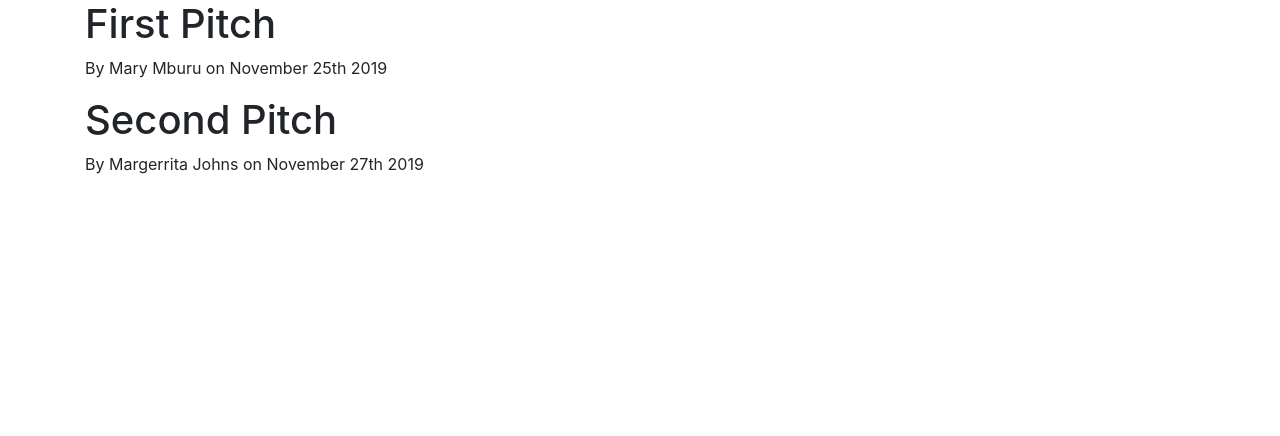
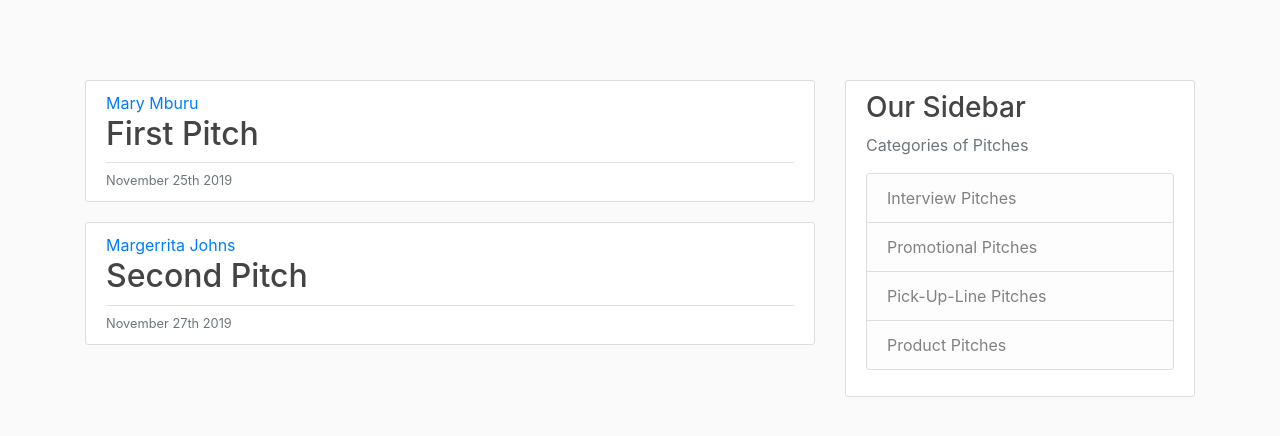
Before and after one commit to Codex-Mayrie/PITCH-APP, a Flask app: page / in a window 1280 px wide. Shown: the top 436 px of the page. Run offline with Flask 2, Linux system fonts and the light colour scheme; some libraries are stand-ins or nearby versions.

Commit message:
add content on home.html to display the pitches

```diff
--- a/manage.py
+++ b/manage.py
@@ -1,4 +1,4 @@
-from flask import Flask, render_template
+from flask import Flask, render_template, url_for
 app = Flask(__name__)
 
 pitches = [
--- /dev/null
+++ b/static/main.css
@@ -0,0 +1,80 @@
+body {
+  background: #fafafa;
+  color: #333333;
+  margin-top: 5rem;
+}
+
+h1, h2, h3, h4, h5, h6 {
+  color: #444444;
+}
+
+.bg-steel {
+  background-color: #5f788a;
+}
+
+.site-header .navbar-nav .nav-link {
+  color: #cbd5db;
+}
+
+.site-header .navbar-nav .nav-link:hover {
+  color: #ffffff;
+}
+
+.site-header .navbar-nav .nav-link.active {
+  font-weight: 500;
+}
+
+.content-section {
+  background: #ffffff;
+  padding: 10px 20px;
+  border: 1px solid #dddddd;
+  border-radius: 3px;
+  margin-bottom: 20px;
+}
+
+.article-title {
+  color: #444444;
+}
+
+a.article-title:hover {
+  color: #428bca;
+  text-decoration: none;
+}
+
+.article-content {
+  white-space: pre-line;
+}
+
+.article-img {
+  height: 65px;
+  width: 65px;
+  margin-right: 16px;
+}
+
+.article-metadata {
+  padding-bottom: 1px;
+  margin-bottom: 4px;
+  border-bottom: 1px solid #e3e3e3
+}
+
+.article-metadata a:hover {
+  color: #333;
+  text-decoration: none;
+}
+
+.article-svg {
+  width: 25px;
+  height: 25px;
+  vertical-align: middle;
+}
+
+.account-img {
+  height: 125px;
+  width: 125px;
+  margin-right: 20px;
+  margin-bottom: 16px;
+}
+
+.account-heading {
+  font-size: 2.5rem;
+}
--- a/templates/base.html
+++ b/templates/base.html
@@ -7,6 +7,7 @@
 
   <!-- Bootstrap CSS -->
   <link rel="stylesheet" href="https://stackpath.bootstrapcdn.com/bootstrap/4.1.3/css/bootstrap.min.css" integrity="sha384-MCw98/SFnGE8fJT3GXwEOngsV7Zt27NXFoaoApmYm81iuXoPkFOJwJ8ERdknLPMO" crossorigin="anonymous">
+  <link rel="stylesheet" type="text/css" href="{{ url_for('static', filename='main.css')}}">
 
     {% if title %}
     <title>Pitch Project - {{ title }}</title>
@@ -14,16 +15,32 @@
     <title>Pitch Project</title>
     {% endif %}
 </head>
+{% block navbar %}
+{% endblock navbar%}
 <body>
-  <div class="container">
-      {% block content %}
-      {% endblock content%}
-
-  </div>
+  <main role="main" class="container">
+    <div class="row">
+      <div class="col-md-8">
+        {% block content %}{% endblock %}
+      </div>
+      <div class="col-md-4">
+        <div class="content-section">
+          <h3>Our Sidebar</h3>
+          <p class='text-muted'>Categories of Pitches
+            <ul class="list-group">
+              <li class="list-group-item list-group-item-light">Interview Pitches</li>
+              <li class="list-group-item list-group-item-light">Promotional Pitches</li>
+              <li class="list-group-item list-group-item-light">Pick-Up-Line Pitches</li>
+              <li class="list-group-item list-group-item-light">Product Pitches</li>
+            </ul>
+          </p>
+        </div>
+      </div>
+    </div>
+  </main>
    <!-- jQuery first, then Popper.js, then Bootstrap JS -->
    <script src="https://code.jquery.com/jquery-3.3.1.slim.min.js" integrity="sha384-q8i/X+965DzO0rT7abK41JStQIAqVgRVzpbzo5smXKp4YfRvH+8abtTE1Pi6jizo" crossorigin="anonymous"></script>
    <script src="https://cdnjs.cloudflare.com/ajax/libs/popper.js/1.14.3/umd/popper.min.js" integrity="sha384-ZMP7rVo3mIykV+2+9J3UJ46jBk0WLaUAdn689aCwoqbBJiSnjAK/l8WvCWPIPm49" crossorigin="anonymous"></script>
    <script src="https://stackpath.bootstrapcdn.com/bootstrap/4.1.3/js/bootstrap.min.js" integrity="sha384-ChfqqxuZUCnJSK3+MXmPNIyE6ZbWh2IMqE241rYiqJxyMiZ6OW/JmZQ5stwEULTy" crossorigin="anonymous"></script>
- </body>
 </body>
 </html>
--- a/templates/home.html
+++ b/templates/home.html
@@ -1,6 +1,13 @@
 {% extends "base.html" %}
 {% block content %}
  {% for pitch in pitches %}
-<h1>{{ pitch.title}}</h1>
-<p>By {{ pitch.author}} on {{pitch.date_posted}}</p>
+ <article class="media content-section">
+    <div class="media-body">
+      <div class="article-metadata">
+        <a class="mr-2" href="#">{{ pitch.author }}</a>
+        <h2><a class="article-title" href="#">{{ pitch.title }}</a></h2>
+      </div>
+      <small class="text-muted">{{ pitch.date_posted }}</small>
+    </div>
+  </article>
 {% endfor %} {% endblock content %}
```
Also changed, not shown: templates/navbar.html (+13 -1 lines).
